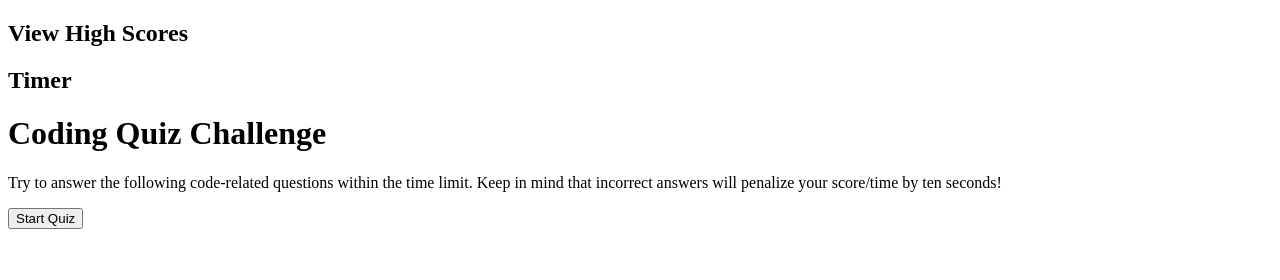
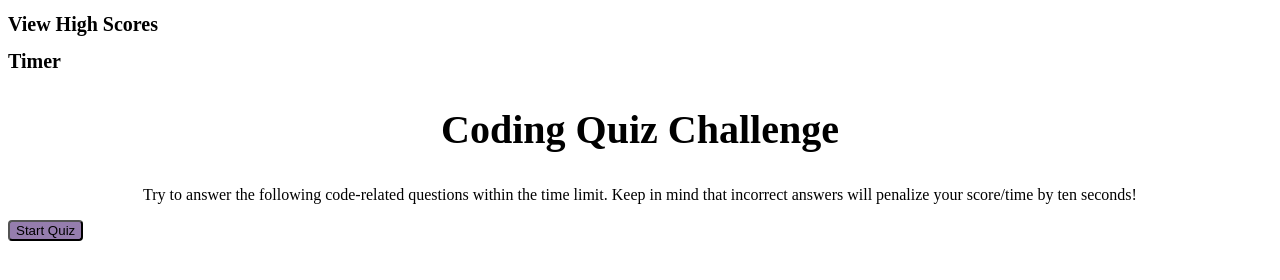
Before and after one commit to maythingo/code-quiz, a plain HTML site: page index.html in a window 1280 px wide. Drawn offline with Linux system fonts and the light colour scheme; files that its build step writes are made by us from their sources.

Commit message:
added css, added high-score.js and high-score.html for other pages for quiz

```diff
--- a/assets/style.css
+++ b/assets/style.css
@@ -0,0 +1,17 @@
+h1{
+    font-size: 20px;
+}
+
+h2{
+    text-align: center;
+    font-size: 40px;
+}
+
+p{
+    text-align: center;
+}
+
+.btn-start{
+    background-color: #957DAD;
+    border-radius: 4px;
+}
--- a/index.html
+++ b/index.html
@@ -6,23 +6,22 @@
   <meta name="viewport" content="width=device-width, initial-scale=1.0">
   <meta http-equiv="X-UA-Compatible" content="ie=edge">
   <title>Code Quiz</title>
-  <link rel="stylesheet" type="text/css" href="./assets/css/style.css">
+  <link rel="stylesheet" type="text/css" href="./assets/style.css">
 </head>
 
 <body>
-    <nav>
         <!--High Scores---JS-->
-        <h1 class="high">View High Scores</h1>
+    <h1 class="high-score">View High Scores</h1>
         <!--Timer---JS-->
-        <h1 class="time">Timer</h1>
-    </nav>
+    <h1 class="timer">Timer</h1>
 
-    <h1>Coding Quiz Challenge</h1>
+    <h2>Coding Quiz Challenge</h2>
         <p>Try to answer the following code-related questions within the time limit.
             Keep in mind that incorrect answers will penalize your score/time by ten
             seconds!
         </p>
-        <button>Start Quiz</button>
+
+        <button class=btn-start>Start Quiz</button>
 
 
     <script src="assets/script.js"></script>
```
Also changed, not shown: high-scores.html (added), high-scores.js (added).
